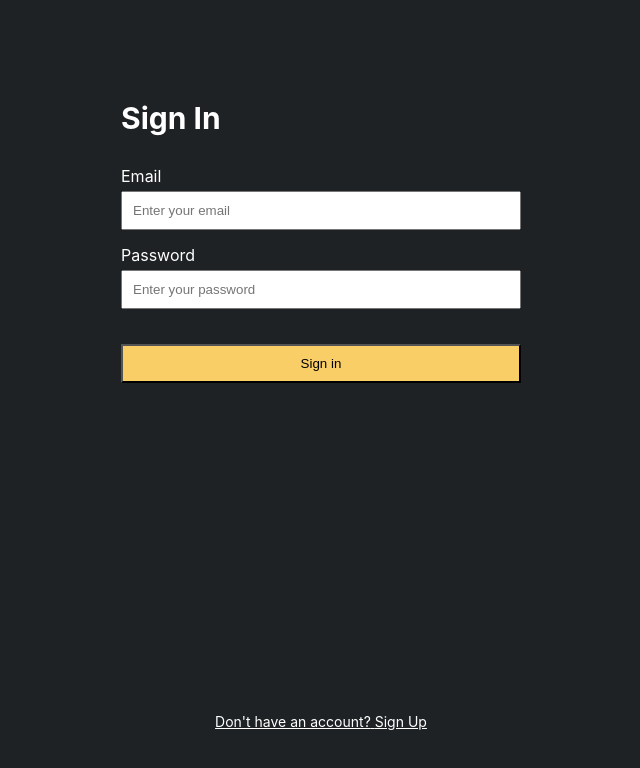
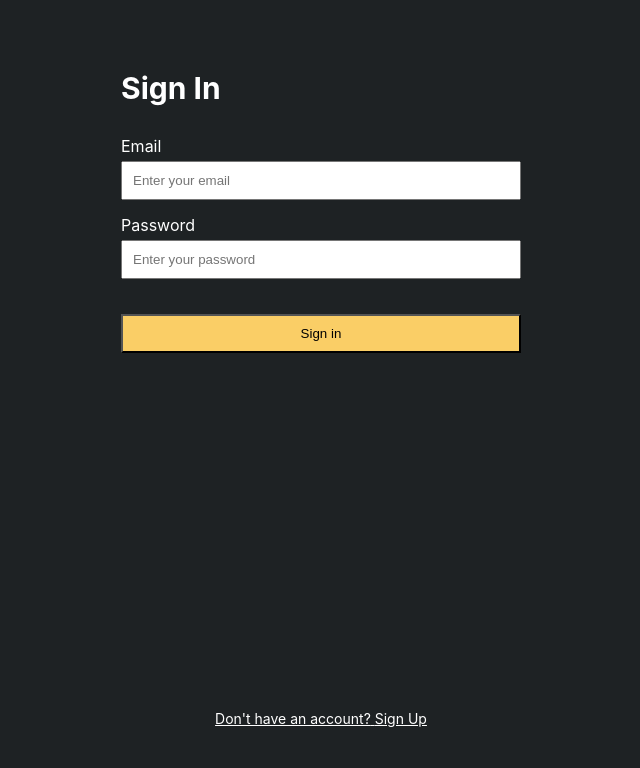
Before and after one commit to Ike-chukwu/musica, a React (Create React App) app: page / in a window 1280 px wide. Shown: the top 768 px of the page, without its empty margins (319-959 px from the left). Built offline with nearby package versions, Linux system fonts and the light colour scheme; no server answers.

Commit message:
Update Signup.scss

```diff
--- a/src/Components/Signup/Signup.scss
+++ b/src/Components/Signup/Signup.scss
@@ -6,7 +6,7 @@
 
   .signin {
     width: 400px;
-    margin-top: 10rem;
+    // margin-top: 10rem;
     position: relative;
 
     h2 {
```
